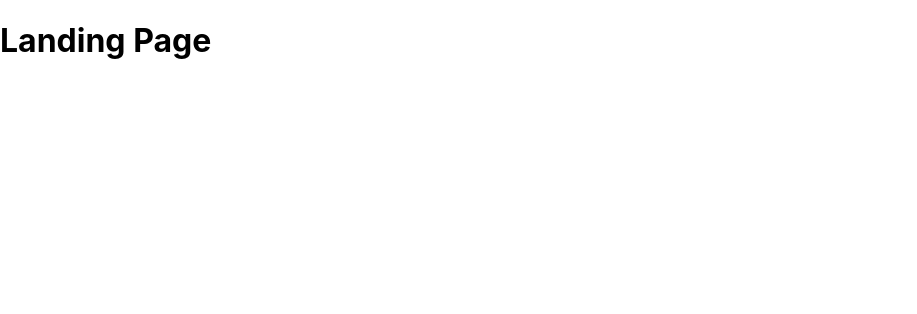
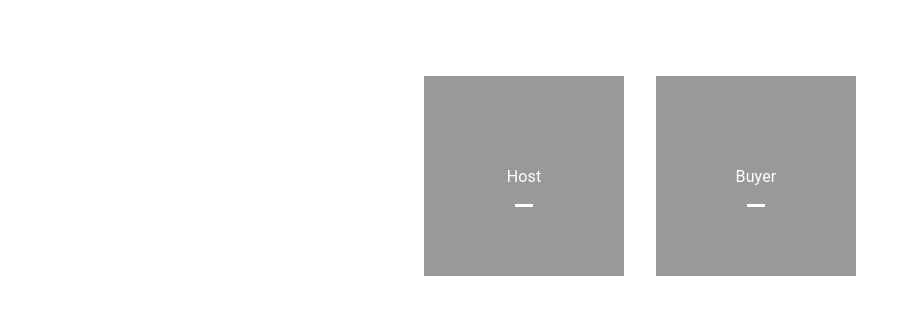
Before and after one commit to aukokyong/grouby, a React (Create React App) app in the folder frontend/: page / in a window 1280 px wide. Shown: the top 314 px of the page, without its empty margins (0-917 px from the left). Built offline with nearby package versions, Linux system fonts and the light colour scheme.

Commit message:
created landing page

```diff
--- a/frontend/src/App.js
+++ b/frontend/src/App.js
@@ -1,5 +1,6 @@
 import { Route, BrowserRouter as Router, useParams } from 'react-router-dom'
 
+import Landing from './components/Landing'
 import Login from './components/Login'
 
 function App() {
@@ -8,7 +9,7 @@ function App() {
 
       <Router>
         <Route exact path='/'>
-          <h1>Landing Page</h1>
+          <Landing />
         </Route>
         <Route exact path='/login'>
           <Login />
--- /dev/null
+++ b/frontend/src/components/Landing.js
@@ -0,0 +1,171 @@
+import React from 'react'
+import { Link } from 'react-router-dom'
+import { Container, Grid, makeStyles, Typography, ButtonBase } from '@material-ui/core';
+
+const useStyles = makeStyles((theme) => ({
+    root: {
+        flexGrow: 1,
+        display: "flex",
+        flexDirection: "row",
+        justify: "center",
+        alignItems: "center",
+    },
+    paper: {
+        marginTop: theme.spacing(9),
+        padding: theme.spacing(2),
+        textAlign: 'center',
+        color: theme.palette.text.secondary,
+        display: "flex",
+        flexDirection: "column",
+        justify: "center",
+        alignItems: "center",
+    },
+    image: {
+        position: 'relative',
+        height: 200,
+        [theme.breakpoints.down('xs')]: {
+            width: '100% !important', // Overrides inline-style
+            height: 100,
+        },
+        '&:hover, &$focusVisible': {
+            zIndex: 1,
+            '& $imageBackdrop': {
+                opacity: 0.15,
+            },
+            '& $imageMarked': {
+                opacity: 0,
+            },
+            '& $imageTitle': {
+                border: '4px solid currentColor',
+            },
+        },
+    },
+    focusVisible: {},
+    imageButton: {
+        position: 'absolute',
+        left: 0,
+        right: 0,
+        top: 0,
+        bottom: 0,
+        display: 'flex',
+        alignItems: 'center',
+        justifyContent: 'center',
+        color: theme.palette.common.white,
+    },
+    imageSrc: {
+        position: 'absolute',
+        left: 0,
+        right: 0,
+        top: 0,
+        bottom: 0,
+        backgroundSize: 'cover',
+        backgroundPosition: 'center 40%',
+    },
+    imageBackdrop: {
+        position: 'absolute',
+        left: 0,
+        right: 0,
+        top: 0,
+        bottom: 0,
+        backgroundColor: theme.palette.common.black,
+        opacity: 0.4,
+        transition: theme.transitions.create('opacity'),
+    },
+    imageTitle: {
+        position: 'relative',
+        padding: `${theme.spacing(2)}px ${theme.spacing(4)}px ${theme.spacing(1) + 6}px`,
+    },
+    imageMarked: {
+        height: 3,
+        width: 18,
+        backgroundColor: theme.palette.common.white,
+        position: 'absolute',
+        bottom: -2,
+        left: 'calc(50% - 9px)',
+        transition: theme.transitions.create('opacity'),
+    },
+}));
+
+const Landing = () => {
+    const classes = useStyles()
+
+    return (
+        <Container>
+            <Grid container
+                className={classes.root}
+                spacing={3}
+                display="flex"
+                flexDirection="row"
+                justify="center"
+                alignItems="center"
+            >
+                <Link to="/login">
+                    <Grid item className={classes.paper}>
+                        <ButtonBase
+                            focusRipple
+                            key='host'
+                            className={classes.image}
+                            focusVisibleClassName={classes.focusVisible}
+                            style={{
+                                width: '200px',
+                            }}
+                        >
+                            <span
+                                className={classes.imageSrc}
+                                style={{
+                                    backgroundImage: 'https://picsum.photos/200',
+                                }}
+                            />
+                            <span className={classes.imageBackdrop} />
+                            <span className={classes.imageButton}>
+                                <Typography
+                                    component="span"
+                                    variant="subtitle1"
+                                    color="inherit"
+                                    className={classes.imageTitle}
+                                >
+                                    Host
+                                        <span className={classes.imageMarked} />
+                                </Typography>
+                            </span>
+                        </ButtonBase>
+                    </Grid>
+                </Link>
+                <Link to="/buyer">
+                    <Grid item className={classes.paper}>
+                        <ButtonBase
+                            focusRipple
+                            key='buyer'
+                            className={classes.image}
+                            focusVisibleClassName={classes.focusVisible}
+                            style={{
+                                width: '200px',
+                            }}
+                        >
+                            <span
+                                className={classes.imageSrc}
+                                style={{
+                                    backgroundImage: 'https://picsum.photos/200',
+                                }}
+                            />
+                            <span className={classes.imageBackdrop} />
+                            <span className={classes.imageButton}>
+                                <Typography
+                                    component="span"
+                                    variant="subtitle1"
+                                    color="inherit"
+                                    className={classes.imageTitle}
+                                >
+                                    Buyer
+                                        <span className={classes.imageMarked} />
+                                </Typography>
+                            </span>
+                        </ButtonBase>
+                    </Grid>
+                </Link>
+            </Grid>
+        </Container>
+    )
+}
+
+export default Landing
```
